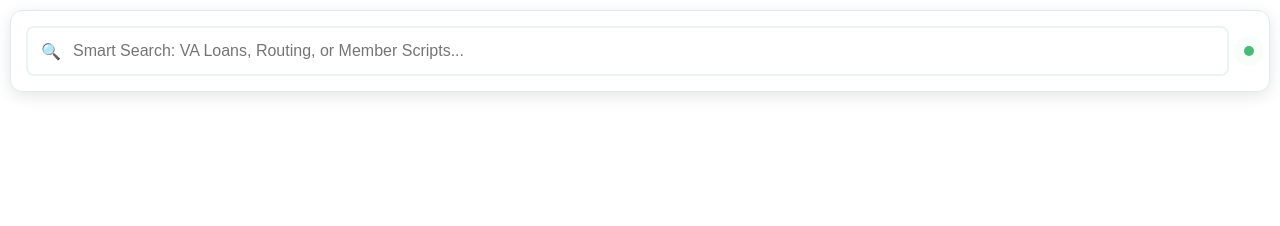
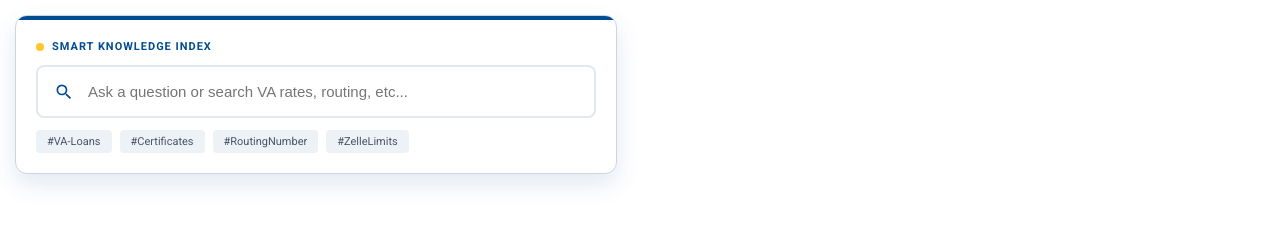
Before and after one commit to jlstaffbase/smartsearchbar, a plain HTML site: page index.html in a window 1280 px wide. Drawn offline with Linux system fonts and the light colour scheme.

Commit message:
Update index.html

```diff
--- a/index.html
+++ b/index.html
@@ -4,73 +4,140 @@
     <meta charset="UTF-8">
     <style>
         @import url('https://fonts.googleapis.com/css2?family=Roboto:wght@400;700&display=swap');
-        :root { --navy-blue: #004C91; --navy-gold: #FFC72C; }
 
-        body { font-family: 'Roboto', sans-serif; margin: 0; padding: 10px; }
+        :root {
+            --navy-primary: #004C91; /* High-trust Navy */
+            --gold-accent: #FFC72C;  /* Recognition Gold */
+            --bg-light: #f8fafc;
+            --text-main: #1a202c;
+        }
 
-        .search-container {
-            background: #ffffff;
-            border-radius: 12px; /* Rounded Corners */
-            box-shadow: 0 4px 15px rgba(0,0,0,0.1);
+        body {
+            font-family: 'Roboto', sans-serif;
+            margin: 0;
             padding: 15px;
+            background: transparent;
+        }
+
+        .search-widget-card {
+            background: white;
+            border-radius: 12px;
+            border: 1px solid #cbd5e0;
+            box-shadow: 0 10px 25px rgba(0, 76, 145, 0.12);
+            overflow: hidden;
+            max-width: 600px;
+        }
+
+        /* Top Brand Stripe */
+        .status-bar {
+            background: var(--navy-primary);
+            height: 4px;
+            width: 100%;
+        }
+
+        .search-content {
+            padding: 20px;
+            display: flex;
+            flex-direction: column;
+            gap: 12px;
+        }
+
+        .search-label {
+            font-size: 11px;
+            font-weight: 700;
+            color: var(--navy-primary);
+            text-transform: uppercase;
+            letter-spacing: 1px;
             display: flex;
             align-items: center;
-            border: 1px solid #e2e8f0;
+            gap: 8px;
         }
 
-        .search-input-wrapper {
+        .gold-dot {
+            height: 8px;
+            width: 8px;
+            background-color: var(--gold-accent);
+            border-radius: 50%;
+            display: inline-block;
+        }
+
+        .input-group {
             position: relative;
-            width: 100%;
             display: flex;
             align-items: center;
         }
 
-        #smartSearch {
+        #memberSearch {
             width: 100%;
-            padding: 14px 14px 14px 45px;
-            font-size: 16px;
-            border: 2px solid #edf2f7;
+            padding: 16px 16px 16px 50px;
+            font-size: 15px;
+            border: 2px solid #e2e8f0;
             border-radius: 8px;
             outline: none;
-            transition: 0.3s;
+            transition: all 0.2s ease;
+            color: var(--text-main);
         }
 
-        #smartSearch:focus {
-            border-color: var(--navy-blue);
-            box-shadow: 0 0 0 3px rgba(0,76,145,0.1);
+        #memberSearch:focus {
+            border-color: var(--navy-primary);
+            box-shadow: 0 0 0 4px rgba(0, 76, 145, 0.08);
         }
 
-        .search-icon {
+        .search-icon-svg {
             position: absolute;
-            left: 15px;
-            color: var(--navy-blue);
-            font-weight: bold;
+            left: 18px;
+            fill: var(--navy-primary);
         }
 
-        .pulse-indicator {
-            width: 10px;
-            height: 10px;
-            background: #48bb78;
-            border-radius: 50%;
-            margin-left: 15px;
-            box-shadow: 0 0 0 rgba(72, 187, 120, 0.4);
-            animation: pulse 2s infinite;
+        /* Help Tags */
+        .search-tags {
+            display: flex;
+            gap: 8px;
+            flex-wrap: wrap;
         }
 
-        @keyframes pulse {
-            0% { box-shadow: 0 0 0 0 rgba(72, 187, 120, 0.7); }
-            70% { box-shadow: 0 0 0 10px rgba(72, 187, 120, 0); }
-            100% { box-shadow: 0 0 0 0 rgba(72, 187, 120, 0); }
+        .tag {
+            font-size: 11px;
+            background: #edf2f7;
+            padding: 4px 10px;
+            border-radius: 4px;
+            color: #4a5568;
+            cursor: pointer;
+            transition: 0.2s;
+            border: 1px solid transparent;
+        }
+
+        .tag:hover {
+            border-color: var(--navy-primary);
+            color: var(--navy-primary);
+            background: white;
         }
     </style>
 </head>
 <body>
-    <div class="search-container">
-        <div class="search-input-wrapper">
-            <span class="search-icon">🔍</span>
-            <input type="text" id="smartSearch" placeholder="Smart Search: VA Loans, Routing, or Member Scripts...">
+
+<div class="search-widget-card">
+    <div class="status-bar"></div>
+    <div class="search-content">
+        <div class="search-label">
+            <span class="gold-dot"></span> Smart Knowledge Index
         </div>
-        <div class="pulse-indicator" title="Search Index Live"></div>
+
+        <div class="input-group">
+            <svg class="search-icon-svg" width="20" height="20" viewBox="0 0 24 24">
+                <path d="M15.5 14h-.79l-.28-.27A6.471 6.471 0 0 0 16 9.5 6.5 6.5 0 1 0 9.5 16c1.61 0 3.09-.59 4.23-1.57l.27.28v.79l5 4.99L20.49 19l-4.99-5zm-6 0C7.01 14 5 11.99 5 9.5S7.01 5 9.5 5 14 7.01 14 9.5 11.99 14 9.5 14z"/>
+            </svg>
+            <input type="text" id="memberSearch" placeholder="Ask a question or search VA rates, routing, etc...">
+        </div>
+
+        <div class="search-tags">
+            <span class="tag">#VA-Loans</span>
+            <span class="tag">#Certificates</span>
+            <span class="tag">#RoutingNumber</span>
+            <span class="tag">#ZelleLimits</span>
+        </div>
     </div>
+</div>
+
 </body>
 </html>
```
